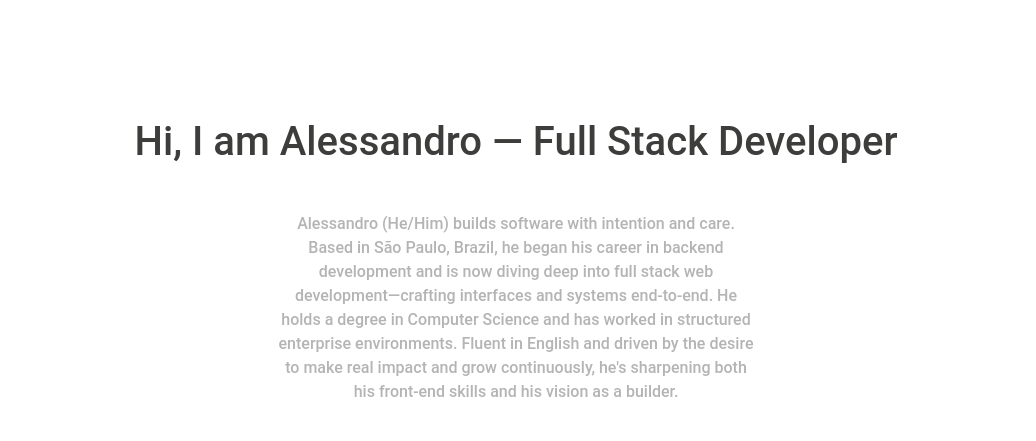
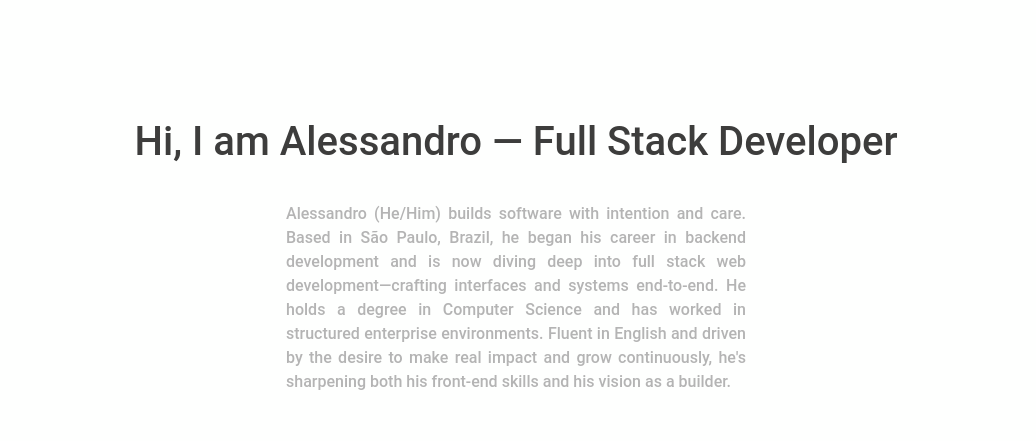
Before and after one commit to Narvaal/Portif-lio-site, a plain HTML site: page index.html in a window 1280 px wide. Shown: the top 441 px of the page, 244-1280 px from the left. Drawn offline with nearby package versions, Linux system fonts and the light colour scheme; a web font is replaced by a local one.

Commit message:
Update styles.css
make small layout fix for small devices

```diff
--- a/styles.css
+++ b/styles.css
@@ -21,9 +21,6 @@ hr {
     opacity: 100% !important;
 }
 
-main {
-    padding-bottom: 200px;
-}
 
 .typing-word {
     color: #3d3d3c;
@@ -33,10 +30,10 @@ main {
 }
 
 .block {
-    margin: 20px auto 0;
-    padding: 20px;
+    padding: 30px;
     text-align: center;
-    width: 50%;
+    text-align: justify;
+    text-justify: inter-word;
 }
 
 .big-text {
@@ -201,4 +198,10 @@ img.loaded {
     .image-separtor {
         margin: 0px;
     }
+
+    .block {
+        width: 50%;
+        margin:auto;
+    }
+
 }
```
